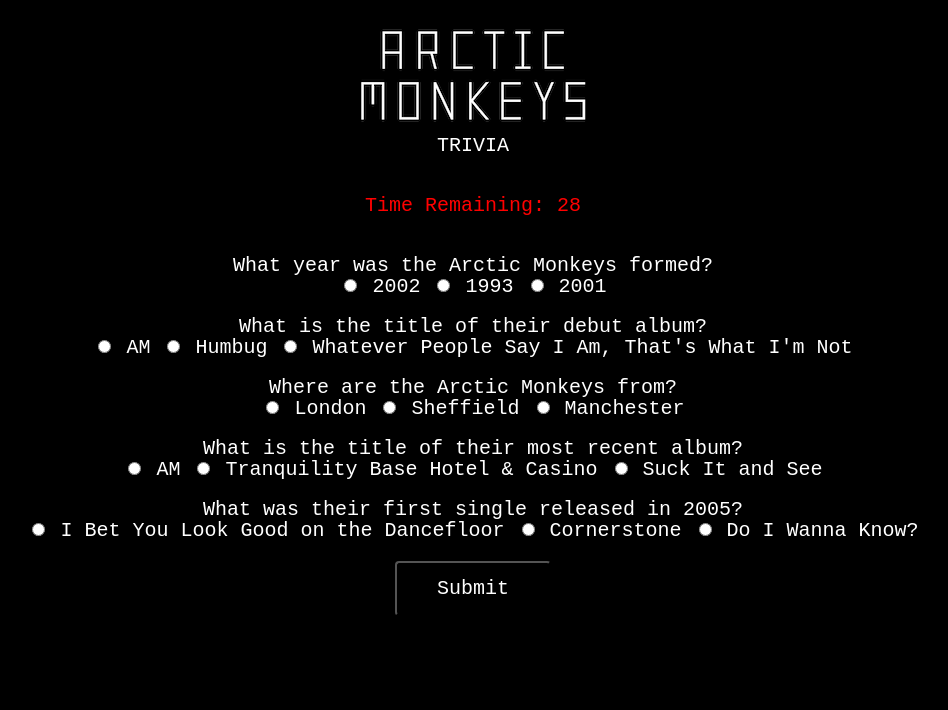
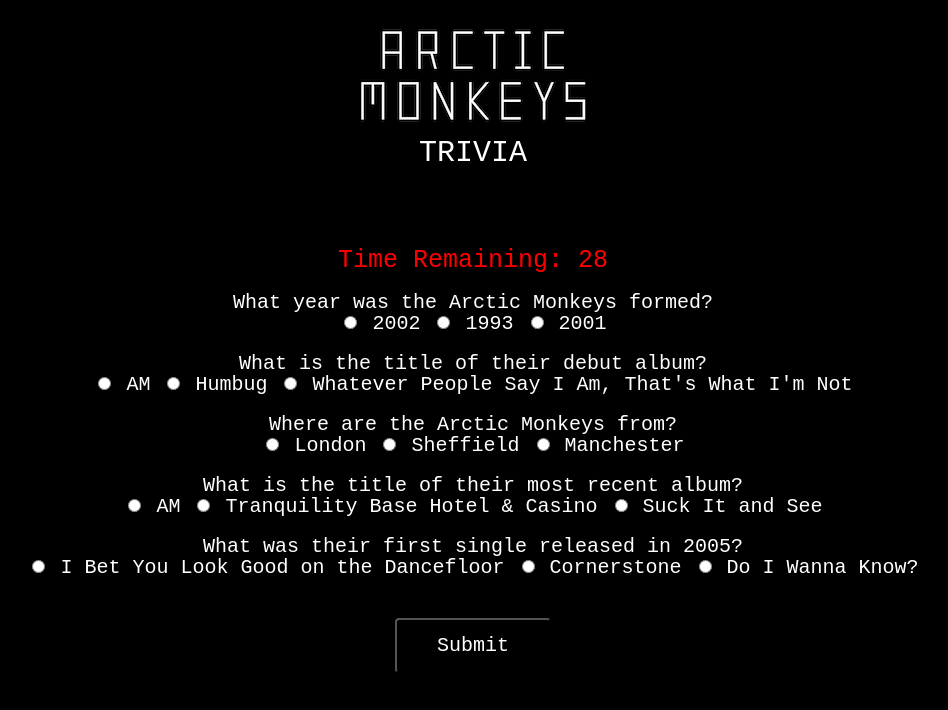
Before and after one commit to laylajooya/trivia-game, a plain HTML site: page index.html in a window 1280 px wide. Both pictures are taken after a click on the button "START". Shown: the whole page, without its empty margins (167-1115 px from the left). Drawn offline with nearby package versions, Linux system fonts and the light colour scheme.

Commit message:
added favicon

```diff
--- a/assets/css/style.css
+++ b/assets/css/style.css
@@ -7,8 +7,12 @@ body {
     color: white;
 }
 
+header {
+    font-size: 30px;
+}
+
 #buttons {
-    padding: 20px;
+    padding: 40px;
 }
 
 #start {
@@ -30,14 +34,15 @@ body {
 }
 
 .time-remaining {
-    padding: 60px;
     color: red;
+    font-size: 25px;
 }
 
 .trivia-container {
-    padding: 40px;
+    padding: 20px;
 }
 
 #answers {
     color: red;
+    font-size: 25px;
 }
--- a/index.html
+++ b/index.html
@@ -2,6 +2,7 @@
 <html>
 <head>
     <meta charset="utf-8">
+    <link rel="icon" href="https://seeklogo.com/images/A/arctic-monkeys-logo-13838A4A1A-seeklogo.com.png" type="image/gif" sizes="16x16">
     <title>AM Trivia Game</title>
     <link rel="stylesheet" type="text/css" href="assets/css/reset.css">
     <link rel="stylesheet" type="text/css" href="assets/css/style.css">
```
Also changed, not shown: 1 other file.
